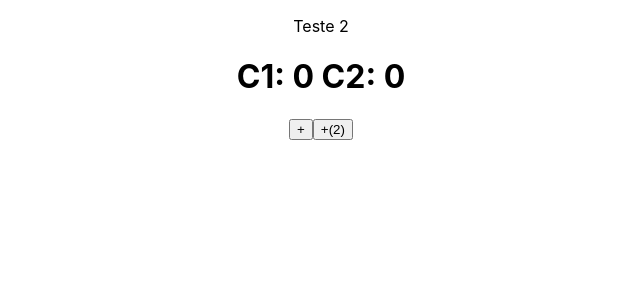
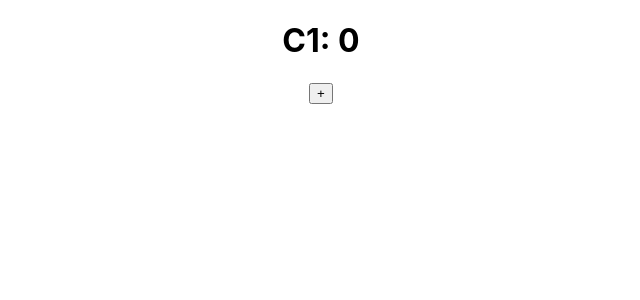
Before and after one commit to fRzGW/react-projeto-2-hooks, a React (Create React App) app: page / in a window 1280 px wide. Shown: the top 300 px of the page, without its empty margins (319-959 px from the left). Built offline with nearby package versions, Linux system fonts and the light colour scheme.

Commit message:
react useCallback

```diff
--- a/src/App.js
+++ b/src/App.js
@@ -1,45 +1,29 @@
+import P from 'prop-types';
 import './App.css';
-import { useState, useEffect } from 'react';
-import userEvent from '@testing-library/user-event';
+import React, { useState, useEffect, useCallback } from 'react';
 
-const eventFn = () => {
-  console.log('h1 clicado');
+const Button = React.memo(function Button({ incrementButton }) {
+  console.log('Filho renderizou');
+  return <button onClick={() => incrementButton(10)}>+</button>;
+});
+
+Button.propTypes = {
+  incrementButton: P.func,
 };
-
-// -> Hooks devem estar no nível superior da função, nunca dentro de blocos, loops, e condicionais.
 
 function App() {
   const [counter, setCounter] = useState(0);
-  const [counter2, setCounter2] = useState(0);
 
-  // componentDidUpdate - executa toda vez que o componente for atualizado
-  // useEffect(() => {
-  //   console.log('componentDidUpdate');
-  // });
-
-  // componentDidMount - executa 1x
-  useEffect(() => {
-    document.querySelector('h1')?.addEventListener('click', eventFn);
-
-    // componentWillUnmount - limpeza pra não bugar o código
-    return () => {
-      document.querySelector('h1')?.removeEventListener('click', eventFn);
-    };
+  const incrementCounter = useCallback((num) => {
+    setCounter((c) => c + num);
   }, []);
 
-  // Com dependencia - executa quando a dependencia mudar
-  useEffect(() => {
-    console.log('C1:', counter, 'C2:', counter2);
-  }, [counter, counter2]); // toda vez que counter mudar
+  console.log('O pai ta renderizado');
 
   return (
     <div className="App">
-      <p>Teste 2</p>
-      <h1>
-        C1: {counter} C2: {counter2}
-      </h1>
-      <button onClick={() => setCounter(counter + 1)}>+</button>
-      <button onClick={() => setCounter2(counter2 + 1)}>+(2)</button>
+      <h1>C1: {counter}</h1>
+      <Button incrementButton={incrementCounter} />
     </div>
   );
 }
```
